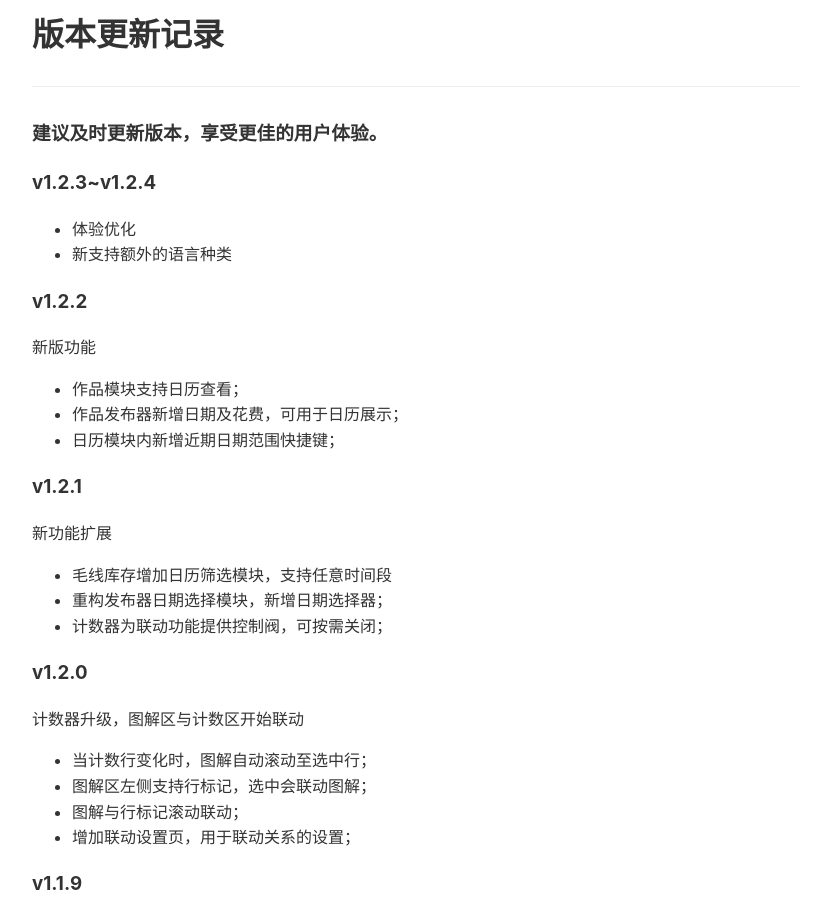
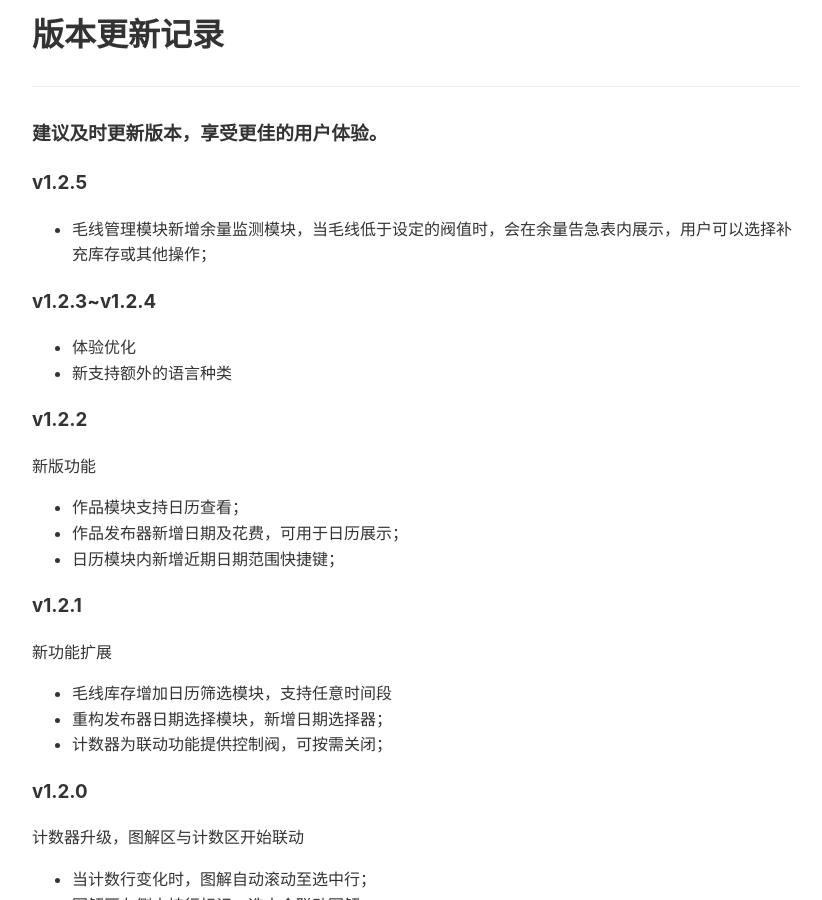
Before and after one commit to iBlackStone/iblackstone.github.io, a Jekyll site: the page built from setword/versions.md, in a window 1280 px wide and 900 px high. Shown: the whole window, without its empty margins (224-1046 px from the left). Built offline with Jekyll 4.4.1, drawn with Linux system fonts in a browser that asks for light colours.

```diff
--- a/setword/versions.md
+++ b/setword/versions.md
@@ -4,6 +4,11 @@ title: "版本更新记录"
 ---
 
 ### 建议及时更新版本，享受更佳的用户体验。
+
+
+### v1.2.5
+
+- 毛线管理模块新增余量监测模块，当毛线低于设定的阀值时，会在余量告急表内展示，用户可以选择补充库存或其他操作；
 
 ### v1.2.3~v1.2.4
 - 体验优化
```
Also changed, not shown: setword/versionsen.md (+4 -0 lines).
